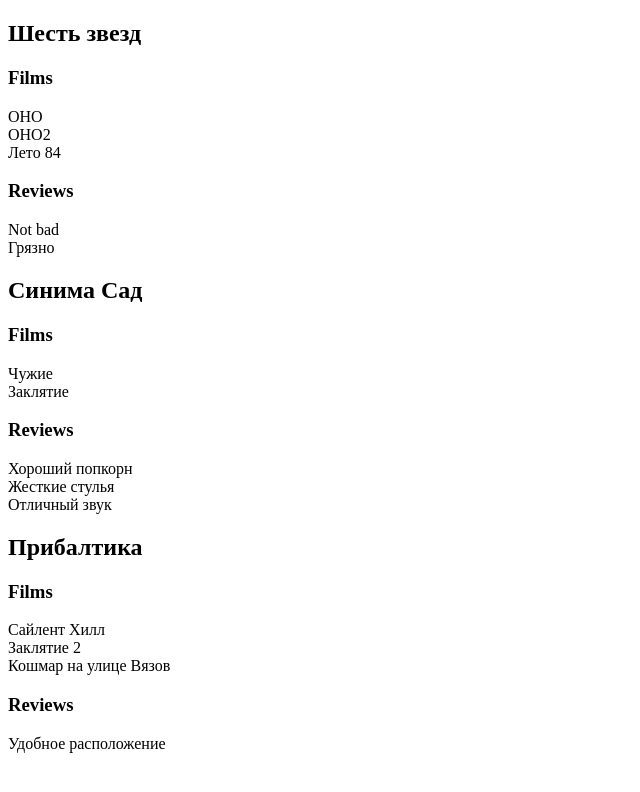
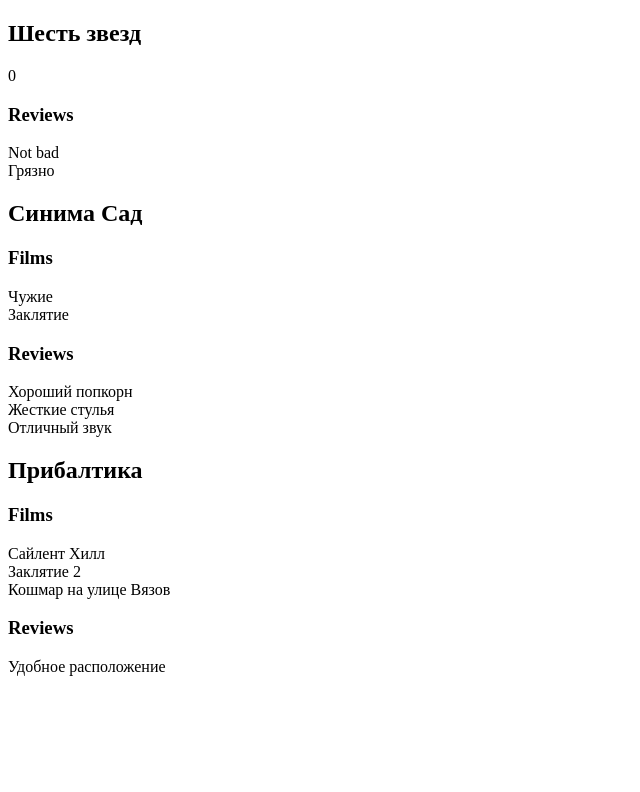
Before and after one commit to and-adad/simple-react-app, a React (Vite) app: page / in a window 1280 px wide. Shown: the top 792 px of the page, without its empty margins (0-640 px from the left). Built offline with nearby package versions, Linux system fonts and the light colour scheme.

Commit message:
Создадим ситуацию что в одном из кинотеатров вообще нет фильмов тогда чтобы не выводить один заголовок и пустоту мы выведем ноль

```diff
--- a/src/constants/mock.js
+++ b/src/constants/mock.js
@@ -2,26 +2,7 @@ export const cinemas = [
     {
         id: "a757a0e0",
         name: "Шесть звезд",
-        films: [
-            {
-                id: "d75f762a",
-                name: "ОНО",
-                price: 12,
-                actors: ["Джейден Мартелл", "София Лиллис"],
-            },
-            {
-                id: "c2cb8f92",
-                name: "ОНО2",
-                price: 14,
-                actors: ["Джессика Честейн", "Джеймс МакЭвой"],
-            },
-            {
-                id: "bd129641",
-                name: "Лето 84",
-                price: 8,
-                actors: ["Грэм Верчир", "Джуда Лькис"],
-            },
-        ],
+        films: [],
         reviews: [
             {
                 id: "5909796d",
--- a/src/main.jsx
+++ b/src/main.jsx
@@ -11,12 +11,14 @@ root.render(
       <div key={cinema.id}>
         <h2>{cinema.name}</h2>
 
+        {cinema.films.length && (
           <div>
             <h3>Films</h3>
             {cinema.films.map((film) => (
               <div key={film.id}>{film.name}</div>
             ))}
           </div>
+        )}
 
         <div>
           <h3>Reviews</h3>
```
Lines whose indentation alone changed are shown as unchanged.
